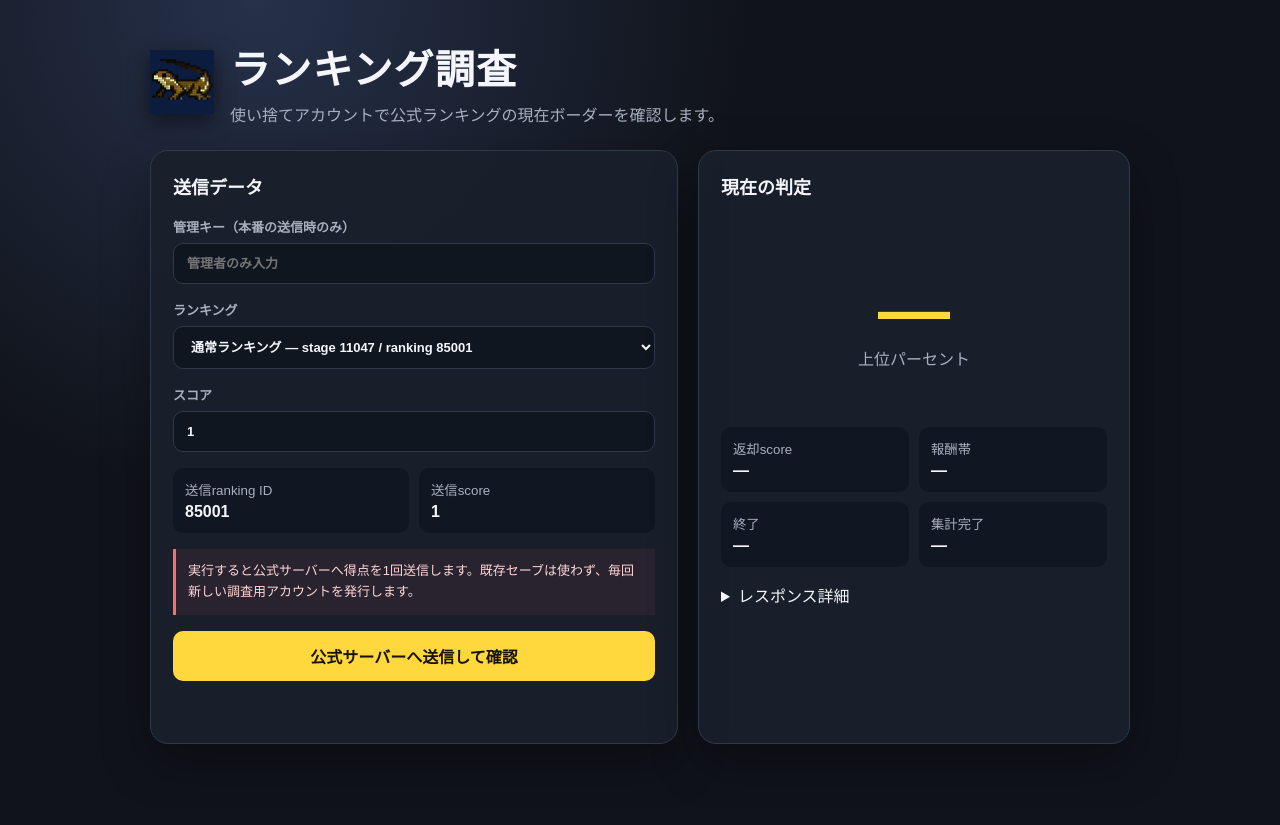
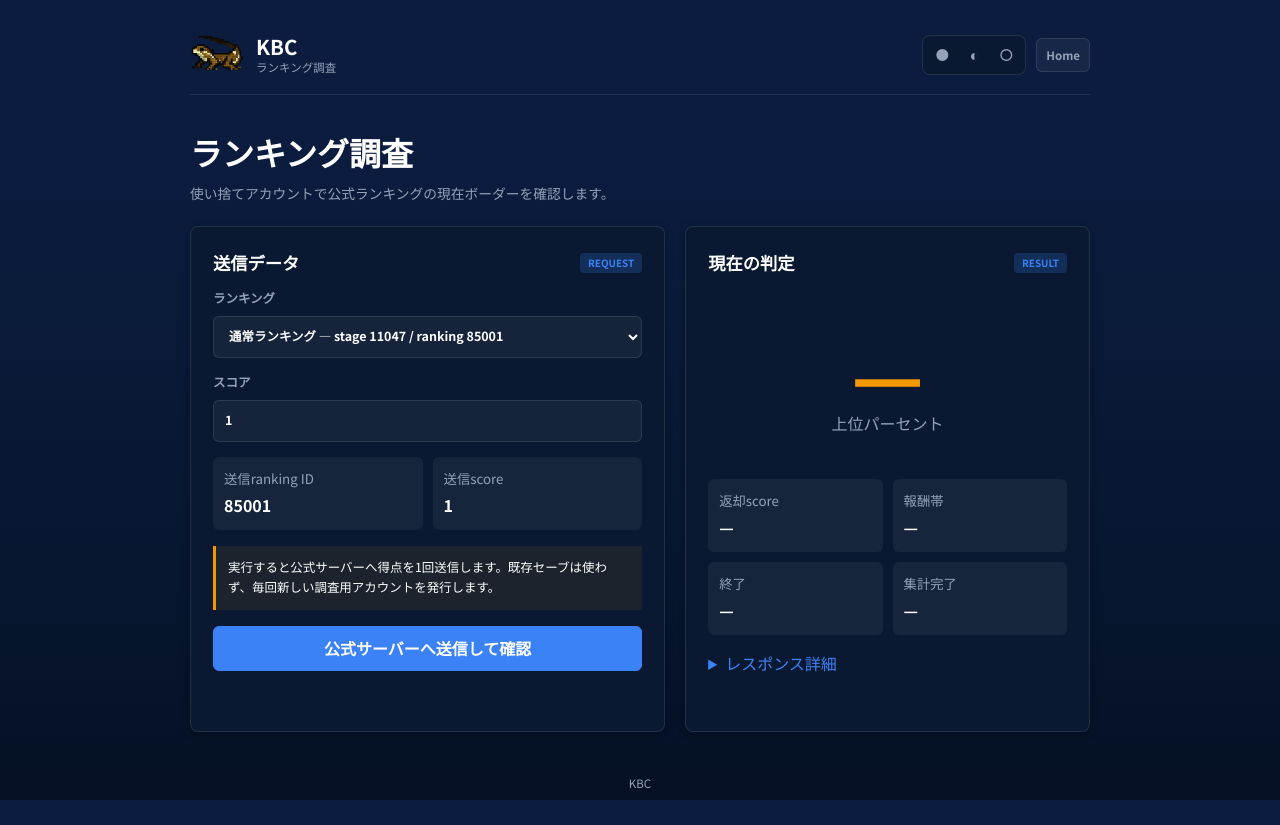
Before and after one commit to sinsuirakv0/KBC-rakv0-save, a plain HTML site: page public/ranking.html in a window 1280 px wide. Drawn offline with Linux system fonts and the light colour scheme; a script that the page names is missing.

Commit message:
Apply simple KBC interface to all tools

```diff
--- /dev/null
+++ b/public/kbc-common.css
@@ -0,0 +1,322 @@
+:root {
+  color-scheme: dark;
+  --color-logo-blue: #0b1c3f;
+  --color-bg: #0b1c3f;
+  --color-surface: #0a1931;
+  --color-surface-muted: #0d203d;
+  --color-text: #ffffff;
+  --color-text-muted: #94a3b8;
+  --color-primary: #3b82f6;
+  --color-primary-soft: rgba(59, 130, 246, 0.2);
+  --color-accent: #f39800;
+  --color-danger: #ef6262;
+  --color-border: rgba(255, 255, 255, 0.1);
+  --color-control: rgba(255, 255, 255, 0.05);
+  --body-background: linear-gradient(180deg, #0b1c3f 0%, #0b1c3f 150px, #081832 62%, #051026 100%);
+  --shadow-panel: 0 2px 8px rgba(0, 0, 0, 0.3);
+  --radius-sm: 4px;
+  --radius-md: 6px;
+  --radius-lg: 8px;
+  --space-1: 4px;
+  --space-2: 8px;
+  --space-3: 12px;
+  --space-4: 16px;
+  --space-5: 20px;
+  --space-6: 24px;
+  --content-width: 900px;
+  --font-body: "Noto Sans JP", system-ui, -apple-system, BlinkMacSystemFont, "Segoe UI", sans-serif;
+}
+
+[data-theme="dark"] {
+  color-scheme: dark;
+  --color-bg: #0d0d0d;
+  --color-surface: #1a1a1a;
+  --color-surface-muted: #202020;
+  --color-text: #e5e5e5;
+  --color-text-muted: #989898;
+  --color-primary: #60a5fa;
+  --color-primary-soft: rgba(96, 165, 250, 0.18);
+  --color-border: rgba(255, 255, 255, 0.08);
+  --body-background: linear-gradient(155deg, #202020 0%, #151515 48%, #0d0d0d 100%);
+}
+
+[data-theme="light"] {
+  color-scheme: light;
+  --color-bg: #f0f4f8;
+  --color-surface: #ffffff;
+  --color-surface-muted: #edf5ff;
+  --color-text: #1a202c;
+  --color-text-muted: #64748b;
+  --color-primary: #2563eb;
+  --color-primary-soft: rgba(37, 99, 235, 0.12);
+  --color-border: rgba(0, 0, 0, 0.1);
+  --color-control: rgba(0, 0, 0, 0.04);
+  --body-background: linear-gradient(155deg, #dbeafe 0%, #edf5ff 46%, #f0f4f8 100%);
+  --shadow-panel: 0 2px 8px rgba(15, 23, 42, 0.1);
+}
+
+* { box-sizing: border-box; }
+[hidden], .hidden { display: none !important; }
+
+html {
+  min-height: 100%;
+  background: var(--color-bg);
+  scroll-behavior: smooth;
+}
+
+body.kbc-page {
+  min-height: 100vh;
+  margin: 0;
+  background-color: var(--color-bg);
+  background-image: var(--body-background);
+  background-attachment: fixed;
+  background-repeat: no-repeat;
+  background-size: 100% 100%;
+  color: var(--color-text);
+  font-family: var(--font-body);
+  line-height: 1.6;
+}
+
+.kbc-page button,
+.kbc-page input,
+.kbc-page select,
+.kbc-page textarea { font: inherit; }
+
+.kbc-page button,
+.kbc-page a { -webkit-tap-highlight-color: transparent; }
+
+.kbc-page :focus-visible {
+  outline: 2px solid var(--color-accent);
+  outline-offset: 3px;
+}
+
+.site-shell {
+  width: min(95%, var(--content-width));
+  margin: 0 auto;
+  padding: 20px 0 32px;
+}
+
+.site-header,
+.app-header.kbc-header {
+  display: flex;
+  align-items: center;
+  justify-content: space-between;
+  gap: var(--space-4);
+  width: 100%;
+  min-height: 70px;
+  margin: 0 0 32px;
+  padding: 8px 0 12px;
+  border-bottom: 1px solid var(--color-border);
+  background: transparent;
+}
+
+.brand {
+  display: inline-flex;
+  align-items: center;
+  gap: 12px;
+  min-width: 0;
+  color: var(--color-text);
+  text-decoration: none;
+}
+
+.brand-logo {
+  display: block;
+  width: 54px;
+  height: 54px;
+  flex: 0 0 54px;
+  border-radius: var(--radius-lg);
+  background: var(--color-logo-blue);
+  object-fit: cover;
+}
+
+.brand-name,
+.brand-tool-name { display: block; }
+.brand-name { font-size: 1.28rem; line-height: 1.25; }
+.brand-tool-name { color: var(--color-text-muted); font-size: 0.72rem; line-height: 1.35; }
+
+.header-actions {
+  display: flex;
+  align-items: center;
+  gap: 10px;
+}
+
+.theme-switcher {
+  display: inline-flex;
+  gap: 2px;
+  padding: 4px;
+  border: 1px solid var(--color-border);
+  border-radius: var(--radius-lg);
+  background: var(--color-surface);
+}
+
+.theme-button {
+  display: inline-grid;
+  place-items: center;
+  width: 30px;
+  height: 30px;
+  padding: 0;
+  border: 0;
+  border-radius: var(--radius-md);
+  background: transparent;
+  color: var(--color-text-muted);
+  cursor: pointer;
+}
+
+.theme-button:hover { background: var(--color-control); color: var(--color-text); }
+.theme-button.is-active { background: var(--color-primary); color: #fff; }
+
+.header-home-link {
+  display: inline-flex;
+  align-items: center;
+  min-height: 34px;
+  padding: 5px 9px;
+  border: 1px solid var(--color-border);
+  border-radius: var(--radius-md);
+  background: var(--color-control);
+  color: var(--color-text-muted);
+  font-size: 0.72rem;
+  font-weight: 700;
+  text-decoration: none;
+}
+
+.header-home-link:hover,
+.header-home-link[aria-current="page"] { border-color: var(--color-primary); color: var(--color-primary); }
+
+.page-intro { margin: 0 0 22px; }
+.page-intro h1 { margin: 0; font-size: clamp(1.45rem, 4vw, 2rem); }
+.page-intro p { margin: 4px 0 0; color: var(--color-text-muted); font-size: 0.86rem; }
+
+.tool-grid {
+  display: grid;
+  grid-template-columns: repeat(2, minmax(0, 1fr));
+  gap: 20px;
+}
+
+.tool-card,
+.kbc-panel {
+  padding: 22px;
+  border: 1px solid var(--color-border);
+  border-radius: var(--radius-lg);
+  background: var(--color-surface);
+  box-shadow: var(--shadow-panel);
+}
+
+a.tool-card {
+  color: var(--color-text);
+  text-decoration: none;
+  transition: border-color 0.2s, transform 0.2s;
+}
+
+a.tool-card:hover { border-color: var(--color-primary); transform: translateY(-2px); }
+.card-header { display: flex; align-items: center; justify-content: space-between; gap: 12px; margin-bottom: 12px; }
+.card-header h2 { margin: 0; font-size: 1.08rem; }
+.tool-card p { margin: 0; color: var(--color-text-muted); font-size: 0.82rem; }
+.tool-card .open { display: block; margin-top: 18px; color: var(--color-primary); font-size: 0.78rem; font-weight: 700; }
+
+.category-tag,
+.status-tag {
+  display: inline-flex;
+  padding: 2px 8px;
+  border-radius: var(--radius-sm);
+  background: var(--color-primary-soft);
+  color: var(--color-primary);
+  font-size: 0.62rem;
+  font-weight: 700;
+  text-transform: uppercase;
+}
+
+.kbc-form-grid { display: grid; grid-template-columns: minmax(0, 1.08fr) minmax(280px, 0.92fr); gap: 20px; }
+.kbc-page label { color: var(--color-text-muted); }
+.kbc-page input:not([type="range"]):not([type="checkbox"]):not([type="radio"]),
+.kbc-page select,
+.kbc-page textarea {
+  border: 1px solid var(--color-border);
+  border-radius: var(--radius-md);
+  background: var(--color-control);
+  color: var(--color-text);
+}
+
+.kbc-page button { border-radius: var(--radius-md); }
+.kbc-primary { border: 1px solid var(--color-primary); background: var(--color-primary); color: #fff; }
+.kbc-secondary { border: 1px solid var(--color-border); background: var(--color-control); color: var(--color-text); }
+.kbc-warning { border-left: 3px solid var(--color-accent); background: rgba(243, 152, 0, 0.08); color: var(--color-text); }
+.site-footer { margin-top: 42px; color: var(--color-text-muted); font-size: 0.72rem; text-align: center; }
+.motion-intro { display: flex; align-items: center; justify-content: space-between; gap: 16px; }
+.motion-page .unit-form,
+.motion-page .viewer,
+.motion-page .data-info {
+  border-color: var(--color-border);
+  border-radius: var(--radius-lg);
+  background: var(--color-surface);
+  color: var(--color-text);
+  box-shadow: var(--shadow-panel);
+}
+.motion-page .unit-form { margin-top: 0; }
+.motion-page label,
+.motion-page .viewer-heading p,
+.motion-page .url-help,
+.motion-page .canvas-help,
+.motion-page dt { color: var(--color-text-muted); }
+.motion-page code,
+.motion-page dl div { background: var(--color-control); color: var(--color-text); }
+.motion-page input[type="text"],
+.motion-page select,
+.motion-page button.secondary,
+.motion-page .motion-buttons button { border-color: var(--color-border); background: var(--color-control); color: var(--color-text); }
+.motion-page button { border-color: var(--color-primary); background: var(--color-primary); }
+.motion-page .motion-buttons button.is-active { border-color: var(--color-accent); background: var(--color-accent); color: #111; }
+.motion-page .display-settings { border-color: var(--color-border); }
+.motion-page input[type="range"] { accent-color: var(--color-primary); }
+.save-page {
+  --bg: var(--color-bg);
+  --panel: var(--color-surface);
+  --soft: var(--color-surface-muted);
+  --line: var(--color-border);
+  --text: var(--color-text);
+  --muted: var(--color-text-muted);
+  --accent: var(--color-primary);
+  --accent-soft: var(--color-primary-soft);
+  --danger: var(--color-danger);
+}
+.save-page .site-shell { width: min(95%, 1100px); }
+.save-page .category-nav-wrap { border-color: var(--color-border); background: color-mix(in srgb, var(--color-bg) 92%, transparent); }
+.save-page .category-nav { width: 100%; }
+.save-page > .site-shell > main { width: 100%; padding-top: 14px; }
+.save-page .category-section,
+.save-page .tool,
+.save-page .data-block { border-color: var(--color-border); background: var(--color-surface); }
+.save-page .section-heading { border-color: var(--color-border); background: var(--color-surface-muted); }
+.save-page .status { border-color: var(--color-border); background: var(--color-control); color: var(--color-primary); }
+.save-page .status.error { border-color: var(--color-danger); background: var(--color-control); color: var(--color-danger); }
+.save-page .category-nav a:hover,
+.save-page .category-nav a.active { border-color: var(--color-accent); background: transparent; color: var(--color-accent); }
+.fade-in { animation: kbc-fade-in 0.3s ease both; }
+
+@keyframes kbc-fade-in {
+  from { opacity: 0; transform: translateY(4px); }
+  to { opacity: 1; transform: translateY(0); }
+}
+
+@media (max-width: 700px) {
+  .site-shell { width: calc(100% - 20px); padding-top: 10px; }
+  .site-header, .app-header.kbc-header { margin-bottom: 22px; }
+  .tool-grid, .kbc-form-grid { grid-template-columns: 1fr; gap: 14px; }
+  .motion-intro { align-items: flex-start; }
+  .theme-switcher { display: none; }
+}
+
+@media (max-width: 520px) {
+  .brand-logo { width: 46px; height: 46px; flex-basis: 46px; }
+  .brand-name { font-size: 1.12rem; }
+  .brand-tool-name { max-width: 160px; overflow: hidden; text-overflow: ellipsis; white-space: nowrap; }
+  .tool-card, .kbc-panel { padding: 18px; }
+}
+
+@media (prefers-reduced-motion: reduce) {
+  *, *::before, *::after {
+    scroll-behavior: auto !important;
+    animation-duration: 0.01ms !important;
+    animation-iteration-count: 1 !important;
+    transition-duration: 0.01ms !important;
+  }
+}
--- a/public/nyanko-club-forgery.css
+++ b/public/nyanko-club-forgery.css
@@ -21,7 +21,7 @@
   --space-3: 12px;
   --space-4: 16px;
   --space-5: 20px;
-  --content-width: 1440px;
+  --content-width: 1100px;
   --font-body: "Noto Sans JP", system-ui, -apple-system, BlinkMacSystemFont, "Segoe UI", sans-serif;
 }
 
@@ -102,7 +102,7 @@ a { -webkit-tap-highlight-color: transparent; }
   min-height: 72px;
   padding: 8px 0;
   border-bottom: 1px solid var(--color-border);
-  margin-bottom: 18px;
+  margin-bottom: 32px;
 }
 
 .brand {
@@ -116,9 +116,9 @@ a { -webkit-tap-highlight-color: transparent; }
 
 .brand-logo {
   display: block;
-  width: 50px;
-  height: 50px;
-  flex: 0 0 50px;
+  width: 54px;
+  height: 54px;
+  flex: 0 0 54px;
   border-radius: var(--radius-lg);
   background: var(--color-logo-blue);
   object-fit: cover;
--- /dev/null
+++ b/public/ranking.css
@@ -0,0 +1,38 @@
+.ranking-form h2,
+.ranking-result h2 { margin: 0; font-size: 1.08rem; }
+
+.ranking-form label {
+  display: grid;
+  gap: 7px;
+  margin: 0 0 15px;
+  font-size: 0.78rem;
+  font-weight: 700;
+}
+
+.ranking-form select,
+.ranking-form input {
+  width: 100%;
+  min-height: 42px;
+  padding: 9px 11px;
+}
+
+.two,
+.facts { display: grid; grid-template-columns: repeat(2, minmax(0, 1fr)); gap: 10px; }
+.fact { min-width: 0; padding: 11px; border-radius: var(--radius-md); background: var(--color-control); }
+.fact small { display: block; margin-bottom: 4px; color: var(--color-text-muted); }
+.fact b { overflow-wrap: anywhere; }
+.kbc-warning { margin: 16px 0; padding: 12px; font-size: 0.78rem; }
+.ranking-form button { width: 100%; min-height: 42px; padding: 9px 12px; font-weight: 700; cursor: pointer; }
+.ranking-form button + button { margin-top: 9px; }
+.ranking-form button:disabled { cursor: wait; opacity: 0.55; }
+#status { min-height: 24px; margin: 14px 0 0; color: var(--color-primary); font-size: 0.78rem; }
+.percent { display: grid; place-items: center; min-height: 190px; text-align: center; }
+.percent strong { display: block; color: var(--color-accent); font-size: clamp(3.5rem, 10vw, 5rem); line-height: 1; }
+.percent span { color: var(--color-text-muted); }
+details { margin-top: 16px; }
+summary { cursor: pointer; color: var(--color-primary); }
+pre { max-height: 320px; overflow: auto; padding: 12px; border-radius: var(--radius-md); background: var(--color-control); color: var(--color-text); font-size: 0.72rem; white-space: pre-wrap; }
+
+@media (max-width: 520px) {
+  .two, .facts { grid-template-columns: 1fr; }
+}
--- a/public/ranking.html
+++ b/public/ranking.html
@@ -3,56 +3,40 @@
 <head>
   <meta charset="utf-8">
   <meta name="viewport" content="width=device-width, initial-scale=1">
-  <title>にゃんこランキング調査</title>
-  <style>
-    :root { color-scheme: dark; --bg:#10131a; --panel:#191f2b; --line:#30394a; --ink:#f4f6fb; --muted:#a8b0c0; --cat:#ffd83d; --accent:#66d9c8; --danger:#ff6b6b; }
-    * { box-sizing:border-box; }
-    body { margin:0; min-height:100vh; font-family:"Yu Gothic UI",Meiryo,sans-serif; color:var(--ink); background:radial-gradient(circle at 20% 0,#26314a 0,transparent 38%),var(--bg); }
-    main { width:min(980px,calc(100% - 32px)); margin:0 auto; padding:38px 0 64px; }
-    header { display:flex; align-items:center; gap:16px; margin-bottom:24px; }
-    header img { width:64px; height:64px; object-fit:contain; filter:drop-shadow(0 6px 10px #0008); }
-    h1 { margin:0; font-size:clamp(25px,5vw,40px); letter-spacing:.03em; }
-    header p { margin:6px 0 0; color:var(--muted); }
-    .grid { display:grid; grid-template-columns:minmax(0,1.1fr) minmax(290px,.9fr); gap:20px; }
-    .card { padding:22px; border:1px solid var(--line); border-radius:18px; background:color-mix(in srgb,var(--panel) 94%,transparent); box-shadow:0 18px 50px #0005; }
-    h2 { margin:0 0 18px; font-size:18px; }
-    label { display:grid; gap:7px; margin:0 0 16px; color:var(--muted); font-size:13px; font-weight:700; }
-    select,input,button { width:100%; border-radius:10px; font:inherit; }
-    select,input { border:1px solid var(--line); padding:12px 13px; color:var(--ink); background:#101620; outline:none; }
-    select:focus,input:focus { border-color:var(--accent); box-shadow:0 0 0 3px #66d9c822; }
-    .two { display:grid; grid-template-columns:1fr 1fr; gap:12px; }
-    button { border:0; padding:13px 16px; font-weight:800; cursor:pointer; transition:.15s transform,.15s opacity; }
-    button:hover { transform:translateY(-1px); }
-    button:disabled { cursor:wait; opacity:.55; transform:none; }
-    .primary { color:#171300; background:var(--cat); }
-    .secondary { margin-top:10px; color:var(--ink); background:#2a3445; }
-    .warning { margin:16px 0; padding:12px; border-left:3px solid var(--danger); color:#ffd6d6; background:#ff6b6b12; font-size:13px; line-height:1.6; }
-    .percent { display:grid; place-items:center; min-height:210px; text-align:center; }
-    .percent strong { display:block; color:var(--cat); font-size:72px; line-height:1; }
-    .percent span { color:var(--muted); }
-    .facts { display:grid; grid-template-columns:1fr 1fr; gap:10px; }
-    .fact { padding:12px; border-radius:10px; background:#111722; }
-    .fact small { display:block; color:var(--muted); margin-bottom:4px; }
-    .fact b { overflow-wrap:anywhere; }
-    #status { min-height:24px; margin:16px 0 0; color:var(--accent); }
-    details { margin-top:16px; }
-    pre { max-height:320px; overflow:auto; padding:13px; border-radius:10px; background:#0b0f16; color:#cbd5e7; font-size:12px; white-space:pre-wrap; }
-    .hidden { display:none !important; }
-    @media (max-width:760px) { .grid { grid-template-columns:1fr; } main { padding-top:22px; } }
-  </style>
+  <meta name="color-scheme" content="dark light">
+  <title>ランキング調査 | KBC</title>
+  <link rel="preconnect" href="https://fonts.googleapis.com">
+  <link rel="preconnect" href="https://fonts.gstatic.com" crossorigin>
+  <link href="https://fonts.googleapis.com/css2?family=Noto+Sans+JP:wght@400;700&display=swap" rel="stylesheet">
+  <link rel="stylesheet" href="/kbc-common.css">
+  <link rel="stylesheet" href="/ranking.css">
+  <script type="module" src="/_lab/kbc-theme.js"></script>
 </head>
-<body>
+<body class="kbc-page">
+  <div class="site-shell fade-in">
+    <header class="site-header">
+      <a class="brand" href="/" aria-label="KBC ホーム">
+        <img class="brand-logo" src="/assets/kbc-logo.png" alt="">
+        <span><strong class="brand-name">KBC</strong><small class="brand-tool-name">ランキング調査</small></span>
+      </a>
+      <div class="header-actions">
+        <div class="theme-switcher" role="group" aria-label="テーマ">
+          <button class="theme-button" type="button" data-theme-value="original" aria-label="オリジナルテーマ">●</button>
+          <button class="theme-button" type="button" data-theme-value="dark" aria-label="ダークテーマ">◐</button>
+          <button class="theme-button" type="button" data-theme-value="light" aria-label="ライトテーマ">○</button>
+        </div>
+        <a class="header-home-link" href="/">Home</a>
+      </div>
+    </header>
+
     <main>
-  <header>
-    <img src="/assets/kbc-logo.png" alt="KBC">
-    <div><h1>ランキング調査</h1><p>使い捨てアカウントで公式ランキングの現在ボーダーを確認します。</p></div>
-  </header>
-  <div class="grid">
-    <section class="card">
-      <h2>送信データ</h2>
-      <label>管理キー（本番の送信時のみ）
-        <input id="adminKey" type="password" autocomplete="current-password" placeholder="管理者のみ入力">
-      </label>
+      <div class="page-intro">
+        <h1>ランキング調査</h1>
+        <p>使い捨てアカウントで公式ランキングの現在ボーダーを確認します。</p>
+      </div>
+      <div class="kbc-form-grid">
+        <section class="kbc-panel ranking-form">
+          <div class="card-header"><h2>送信データ</h2><span class="category-tag">REQUEST</span></div>
           <label>ランキング
             <select id="event">
               <option value="85001" data-country="ja" data-stage="11047" data-api="legacy">通常ランキング — stage 11047 / ranking 85001</option>
@@ -68,13 +52,14 @@
             <div class="fact"><small>送信ranking ID</small><b id="rankingId">85001</b></div>
             <div class="fact"><small>送信score</small><b id="encodedScore">1</b></div>
           </div>
-      <div class="warning">実行すると公式サーバーへ得点を1回送信します。既存セーブは使わず、毎回新しい調査用アカウントを発行します。</div>
-      <button id="submit" class="primary">公式サーバーへ送信して確認</button>
-      <button id="metadata" class="secondary hidden">開催情報だけ取得</button>
+          <div class="kbc-warning">実行すると公式サーバーへ得点を1回送信します。既存セーブは使わず、毎回新しい調査用アカウントを発行します。</div>
+          <button id="submit" class="kbc-primary">公式サーバーへ送信して確認</button>
+          <button id="metadata" class="kbc-secondary hidden">開催情報だけ取得</button>
           <p id="status" role="status"></p>
         </section>
-    <section class="card">
-      <h2>現在の判定</h2>
+
+        <section class="kbc-panel ranking-result">
+          <div class="card-header"><h2>現在の判定</h2><span class="category-tag">RESULT</span></div>
           <div class="percent"><div><strong id="percentile">—</strong><span>上位パーセント</span></div></div>
           <div class="facts">
             <div class="fact"><small>返却score</small><b id="resultScore">—</b></div>
@@ -86,6 +71,8 @@
         </section>
       </div>
     </main>
+    <footer class="site-footer">KBC</footer>
+  </div>
   <script src="/_lab/ranking.js" defer></script>
 </body>
 </html>
```
Also changed, not shown: index.html (+41 -40 lines), public/motion.html (+28 -8 lines), public/nyanko-club-forgery.html (+1 -0 lines), public/save-editor.html (+25 -12 lines), README.md. Lines whose indentation alone changed are shown as unchanged.
